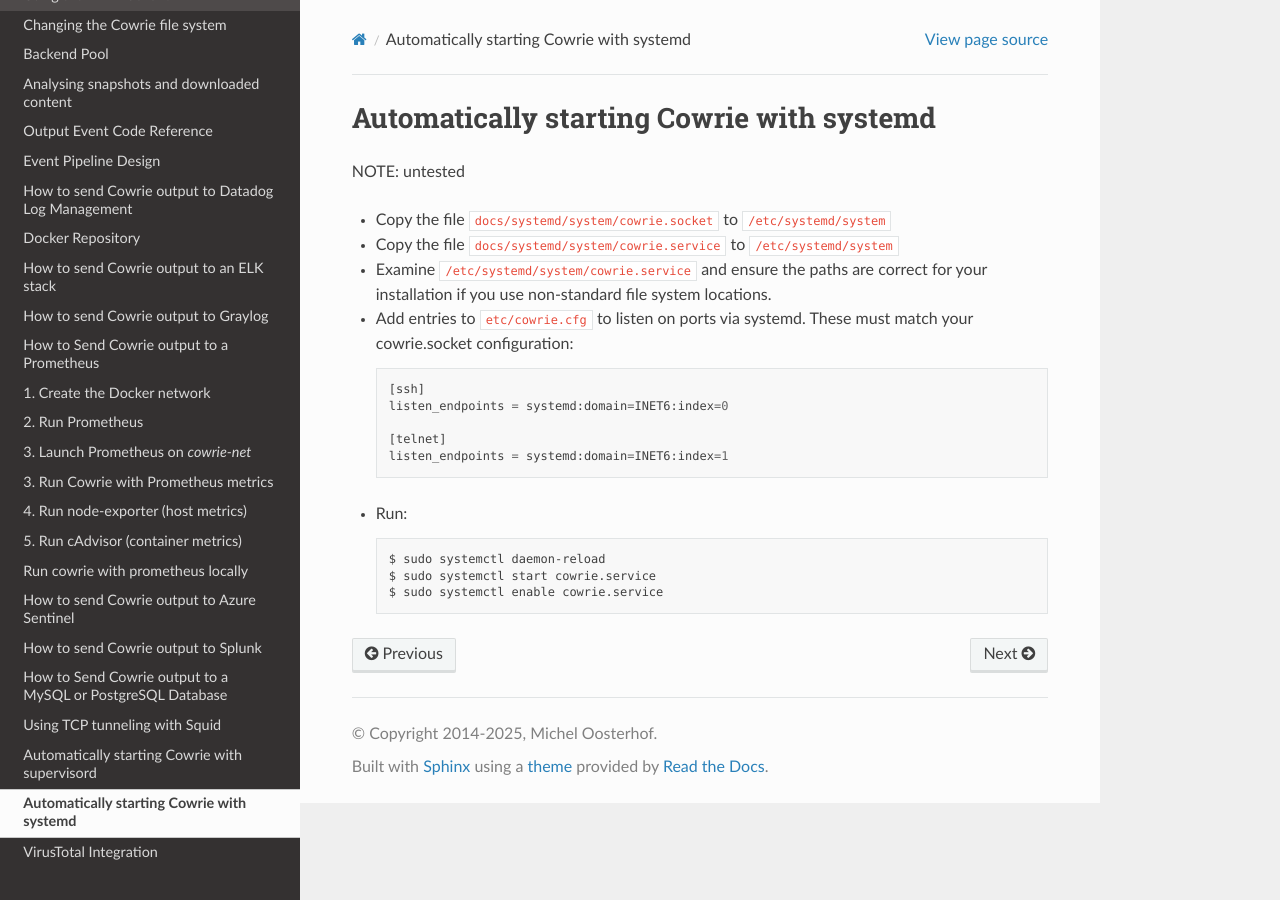
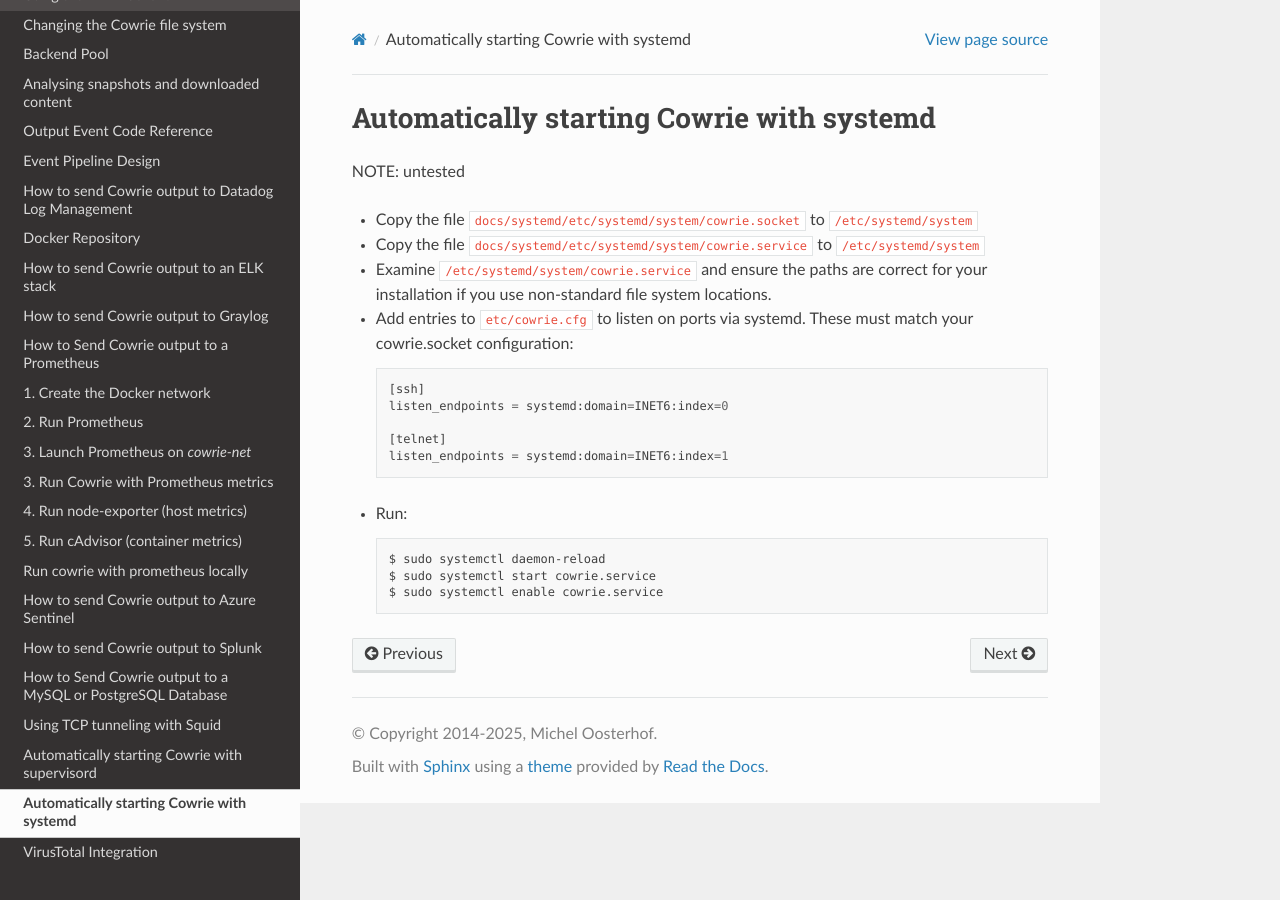
Before and after one commit to cowrie/cowrie, a Sphinx documentation site: the page built from docs/systemd/README.rst, in a window 1280 px wide. Built offline with Sphinx 7.4.7 and the Read the Docs theme 3.1.0, drawn with Linux system fonts in a browser that asks for light colours.

Commit message:
docs: correct the systemd unit file paths
The units live under docs/systemd/etc/systemd/system/, not
docs/systemd/system/; the copy commands failed as written.

```diff
--- a/docs/systemd/README.rst
+++ b/docs/systemd/README.rst
@@ -7,9 +7,9 @@ Automatically starting Cowrie with systemd
 
 NOTE: untested
 
-* Copy the file ``docs/systemd/system/cowrie.socket`` to ``/etc/systemd/system``
+* Copy the file ``docs/systemd/etc/systemd/system/cowrie.socket`` to ``/etc/systemd/system``
 
-* Copy the file ``docs/systemd/system/cowrie.service`` to ``/etc/systemd/system``
+* Copy the file ``docs/systemd/etc/systemd/system/cowrie.service`` to ``/etc/systemd/system``
 
 * Examine ``/etc/systemd/system/cowrie.service`` and ensure the paths are correct for your installation if you use non-standard file system locations.
 
```
